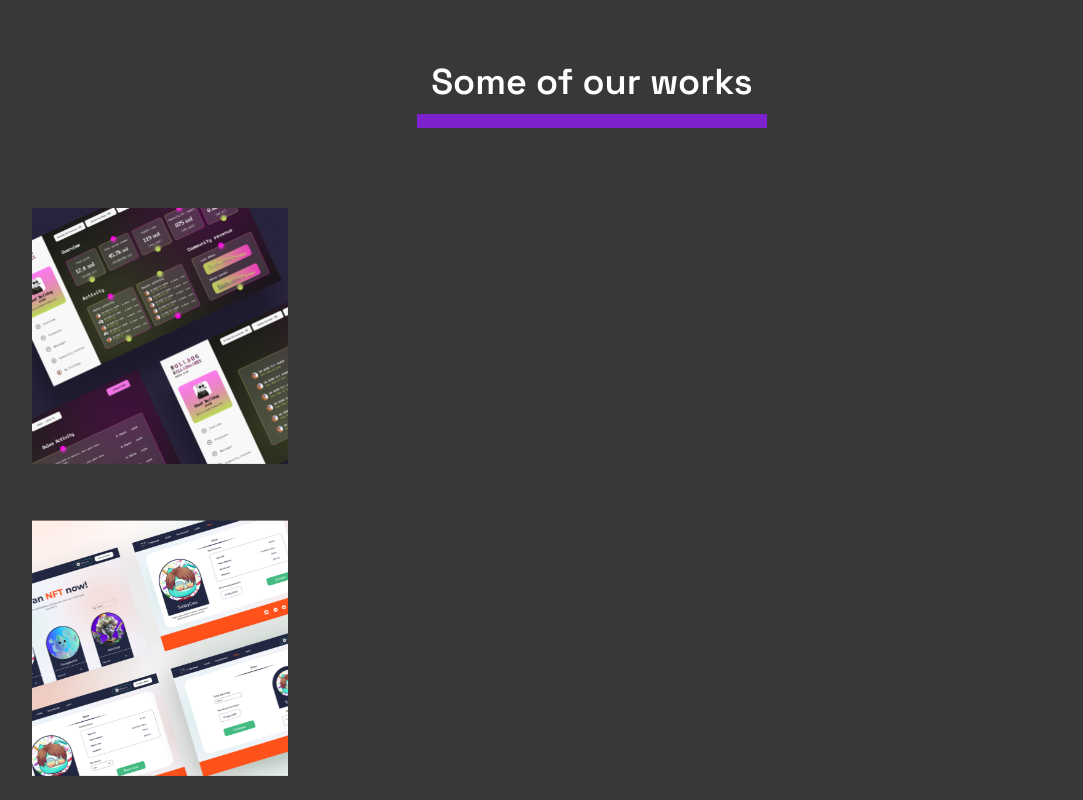
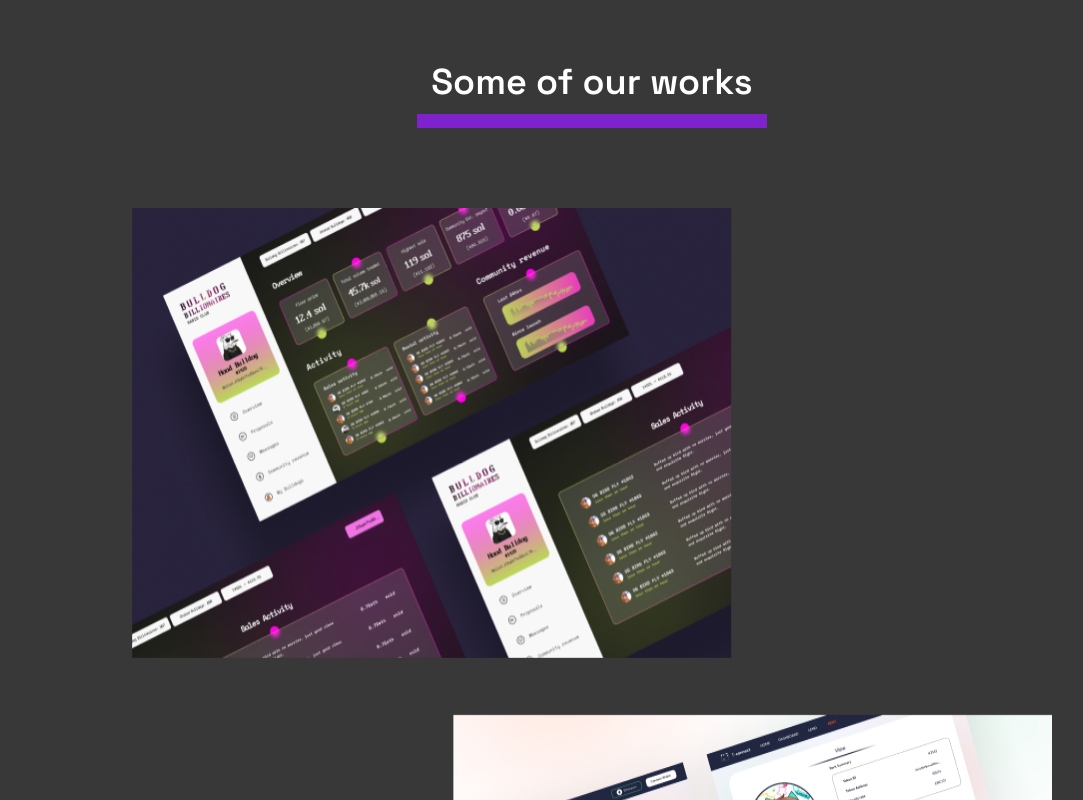
Before and after one commit to Joel0007tech/practice-project, a React (Vite) app: page / in a window 1280 px wide. Shown: the part 2040-2840 px from the top of the page, without its empty margins (48-1131 px from the left). Built offline with nearby package versions, Linux system fonts and the light colour scheme.

Commit message:
update to the project

```diff
--- a/src/components/Home.jsx
+++ b/src/components/Home.jsx
@@ -324,21 +324,22 @@ const Home = () => {
           >
             Some of our works
           </h3>
-          <div className="flex flex-col p-20 gap-14">
-          <div className="relative w-64 h-64">
-      <img
-        className="w-full h-full object-cover"
+          <div className="flex flex-col p-20 gap-14 items-center">
+          <div className="relative w-[600px] h-[450px] right-40">
+            <img
+        className="w-[600px] h-[450px] hover:w-[100px] hover:h-[200px]"
         src={firstImage}
         alt="placeholder"
       />
+
       <div className="absolute top-0 left-0 w-full h-full flex
        items-center justify-center opacity-0 hover:opacity-100 transition-opacity duration-300">
         <p className="text-white font-bold text-lg">Hello there</p>
       </div>
     </div>
-    <div className="relative w-64 h-64">
+    <div className="relative w-[600px] h-[450px] left-40">
       <img
-        className="w-full h-full object-cover"
+        className="w-[600px] h-[450px]"
         src={secondImage}
         alt="placeholder"
       />
```
